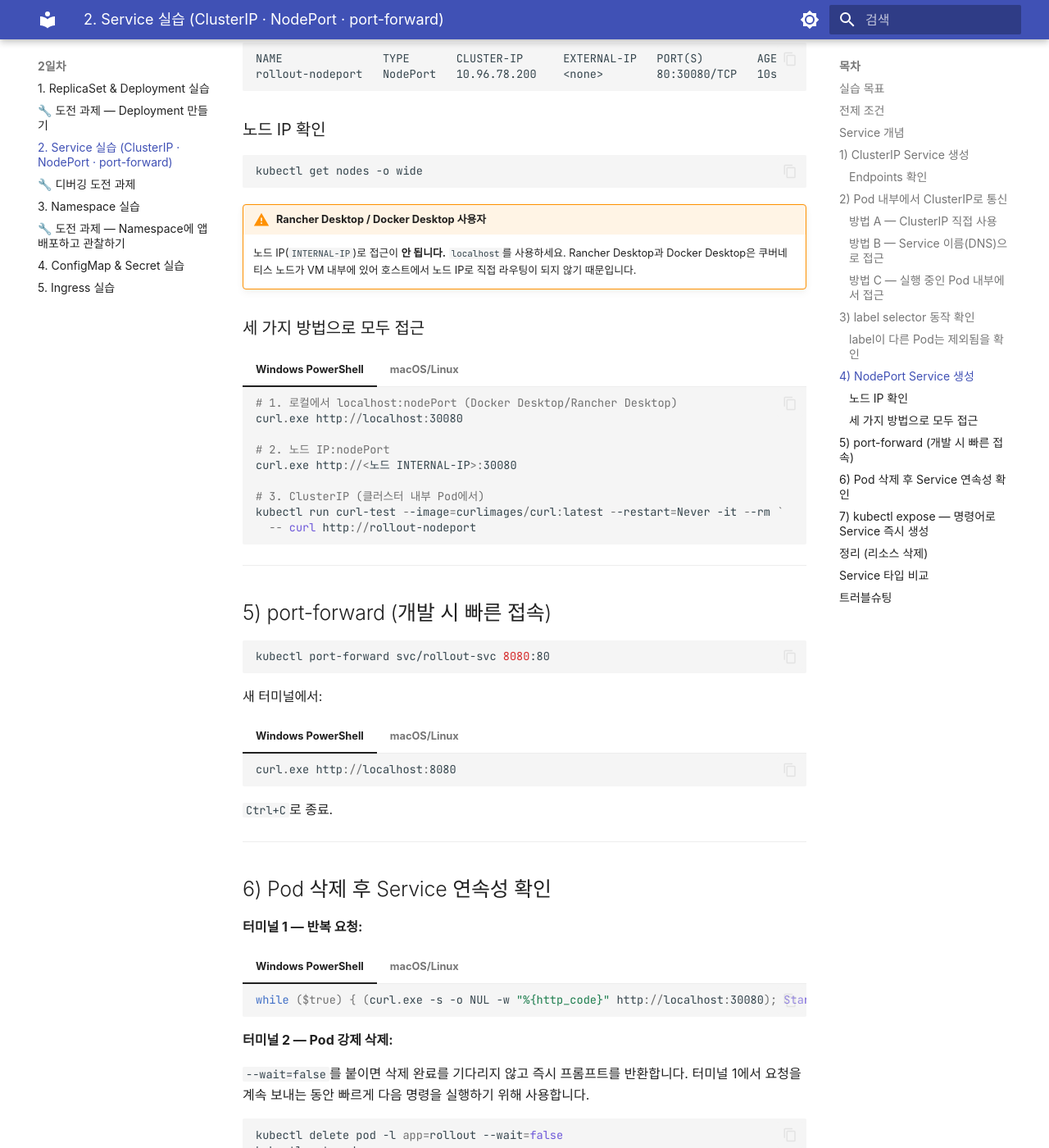
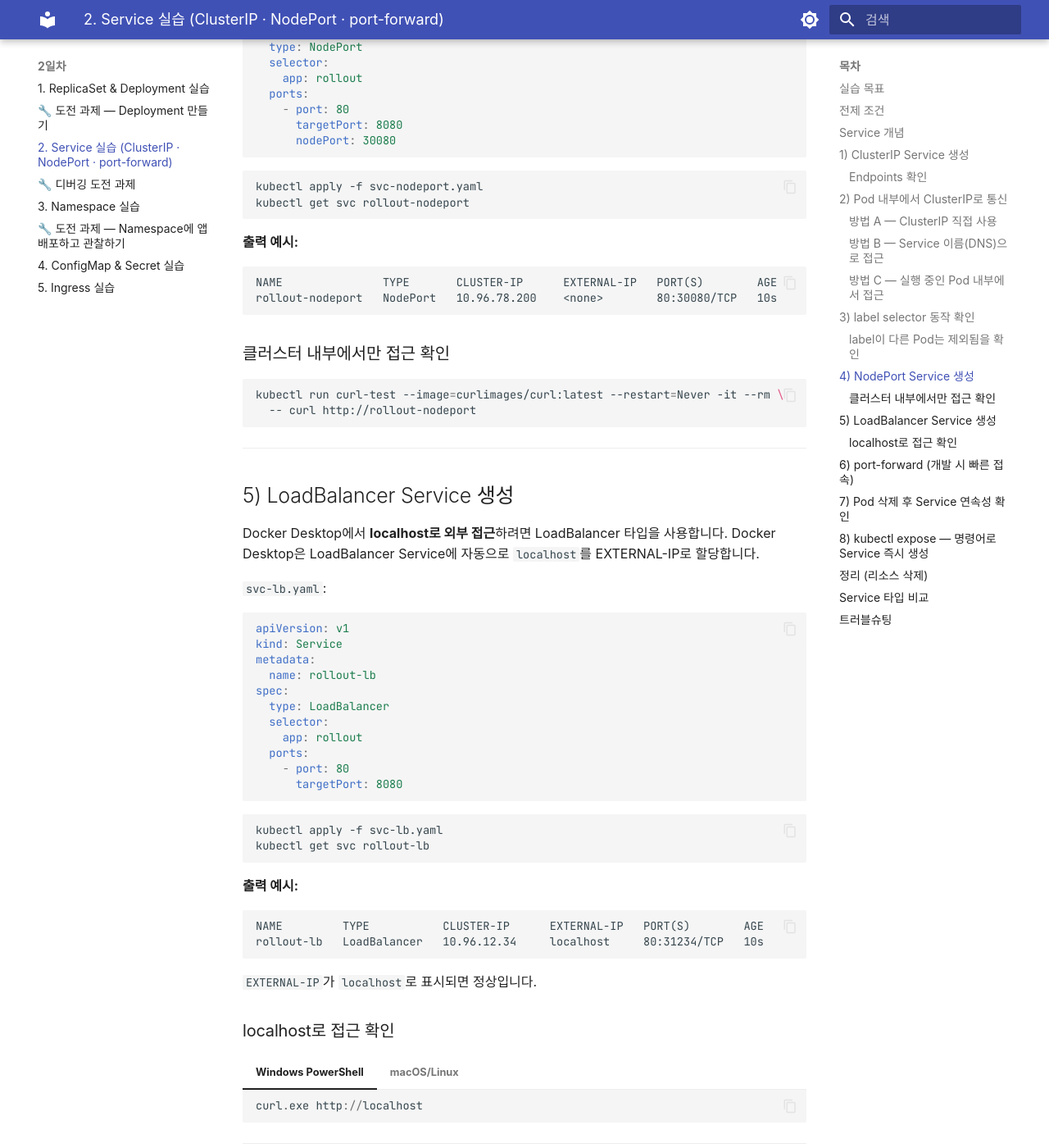
Before and after one commit to skilleat-labs/k8s-for-4days, an MkDocs documentation site: the page built from docs/day2/2-2-service.md, in a window 1280 px wide and 1400 px high, scrolled down 3555 px. Shown: the whole window at 82% size. Built offline with MkDocs 1.6.1 and Material for MkDocs 9.7.7, drawn with Linux system fonts in a browser that asks for light colours; some web fonts are replaced; some of the changed text lies outside the part shown.

Commit message:
Update service lab for Docker Desktop: add LoadBalancer section, warn NodePort limitation
Co-Authored-By: Claude Sonnet 4.6 <noreply@anthropic.com>

````diff
--- a/docs/day2/2-2-service.md
+++ b/docs/day2/2-2-service.md
@@ -1,11 +1,17 @@
-# 2-2. Service 실습 (ClusterIP · NodePort · port-forward)
+# 2-2. Service 실습 (ClusterIP · NodePort · LoadBalancer · port-forward)
 
 ## 실습 목표
 
-- ClusterIP, NodePort Service 생성 및 차이점 체감
+- ClusterIP, NodePort, LoadBalancer Service 생성 및 차이점 체감
 - 클러스터 내 모든 Pod에서 ClusterIP 통신 확인
-- Service 이름(DNS), ClusterIP, NodePort 세 가지 방식으로 통신
+- Service 이름(DNS), ClusterIP, LoadBalancer 세 가지 방식으로 통신
 - label selector 기반 라우팅 동작 확인
+
+!!! warning "Docker Desktop 환경 주의"
+    이 실습은 **Docker Desktop Kubernetes** 기준입니다.
+    Docker Desktop에서는 **NodePort로 `localhost` 접근이 되지 않습니다.**
+    외부에서 `localhost`로 접근하려면 **LoadBalancer** 타입을 사용해야 합니다.
+    Docker Desktop은 LoadBalancer Service에 자동으로 `localhost`를 EXTERNAL-IP로 할당합니다.
 
 ## 전제 조건
 
@@ -150,6 +156,11 @@ kubectl delete pod other-pod
 
 ## 4) NodePort Service 생성
 
+!!! warning "Docker Desktop에서는 NodePort로 localhost 접근 불가"
+    NodePort는 개념 이해용으로만 실습합니다.
+    Docker Desktop 환경에서는 `localhost:30080`으로 접근이 되지 않습니다.
+    **외부 접근이 필요하면 5) LoadBalancer를 사용하세요.**
+
 `svc-nodeport.yaml`:
 
 ```yaml
@@ -179,46 +190,64 @@ NAME               TYPE       CLUSTER-IP      EXTERNAL-IP   PORT(S)        AGE
 rollout-nodeport   NodePort   10.96.78.200    <none>        80:30080/TCP   10s
 ```
 
-### 노드 IP 확인
+### 클러스터 내부에서만 접근 확인
 
 ```bash
-kubectl get nodes -o wide
+kubectl run curl-test --image=curlimages/curl:latest --restart=Never -it --rm \
+  -- curl http://rollout-nodeport
 ```
 
-!!! warning "Rancher Desktop / Docker Desktop 사용자"
-    노드 IP(`INTERNAL-IP`)로 접근이 **안 됩니다.** `localhost`를 사용하세요.
-    Rancher Desktop과 Docker Desktop은 쿠버네티스 노드가 VM 내부에 있어 호스트에서 노드 IP로 직접 라우팅이 되지 않기 때문입니다.
+---
 
-### 세 가지 방법으로 모두 접근
+## 5) LoadBalancer Service 생성
+
+Docker Desktop에서 **localhost로 외부 접근**하려면 LoadBalancer 타입을 사용합니다.
+Docker Desktop은 LoadBalancer Service에 자동으로 `localhost`를 EXTERNAL-IP로 할당합니다.
+
+`svc-lb.yaml`:
+
+```yaml
+apiVersion: v1
+kind: Service
+metadata:
+  name: rollout-lb
+spec:
+  type: LoadBalancer
+  selector:
+    app: rollout
+  ports:
+    - port: 80
+      targetPort: 8080
+```
+
+```bash
+kubectl apply -f svc-lb.yaml
+kubectl get svc rollout-lb
+```
+
+**출력 예시:**
+
+```
+NAME         TYPE           CLUSTER-IP      EXTERNAL-IP   PORT(S)        AGE
+rollout-lb   LoadBalancer   10.96.12.34     localhost     80:31234/TCP   10s
+```
+
+`EXTERNAL-IP`가 `localhost`로 표시되면 정상입니다.
+
+### localhost로 접근 확인
 
 === "Windows PowerShell"
     ```powershell
-    # 1. 로컬에서 localhost:nodePort (Docker Desktop/Rancher Desktop)
-    curl.exe http://localhost:30080
-
-    # 2. 노드 IP:nodePort
-    curl.exe http://<노드 INTERNAL-IP>:30080
-
-    # 3. ClusterIP (클러스터 내부 Pod에서)
-    kubectl run curl-test --image=curlimages/curl:latest --restart=Never -it --rm `
-      -- curl http://rollout-nodeport
+    curl.exe http://localhost
     ```
 === "macOS/Linux"
     ```bash
-    # 1. 로컬에서 localhost:nodePort (Docker Desktop/Rancher Desktop)
-    curl http://localhost:30080
-
-    # 2. 노드 IP:nodePort
-    curl http://<노드 INTERNAL-IP>:30080
-
-    # 3. ClusterIP (클러스터 내부 Pod에서)
-    kubectl run curl-test --image=curlimages/curl:latest --restart=Never -it --rm \
-      -- curl http://rollout-nodeport
+    curl http://localhost
     ```
 
 ---
 
-## 5) port-forward (개발 시 빠른 접속)
+## 6) port-forward (개발 시 빠른 접속)
 
 ```bash
 kubectl port-forward svc/rollout-svc 8080:80
@@ -239,17 +268,19 @@ kubectl port-forward svc/rollout-svc 8080:80
 
 ---
 
-## 6) Pod 삭제 후 Service 연속성 확인
+## 7) Pod 삭제 후 Service 연속성 확인
+
+LoadBalancer(`localhost:80`)로 반복 요청을 보내면서 Pod를 삭제해 Service가 자동으로 새 Pod로 전환되는 것을 확인합니다.
 
 **터미널 1 — 반복 요청:**
 
 === "Windows PowerShell"
     ```powershell
-    while ($true) { (curl.exe -s -o NUL -w "%{http_code}" http://localhost:30080); Start-Sleep 1 }
+    while ($true) { (curl.exe -s -o NUL -w "%{http_code}" http://localhost); Start-Sleep 1 }
     ```
 === "macOS/Linux"
     ```bash
-    while true; do curl -s -o /dev/null -w "%{http_code}\n" http://localhost:30080; sleep 1; done
+    while true; do curl -s -o /dev/null -w "%{http_code}\n" http://localhost; sleep 1; done
     ```
 
 **터미널 2 — Pod 강제 삭제:**
@@ -265,7 +296,7 @@ kubectl get pods -w
 
 ---
 
-## 7) kubectl expose — 명령어로 Service 즉시 생성
+## 8) kubectl expose — 명령어로 Service 즉시 생성
 
 === "Windows PowerShell"
     ```powershell
@@ -336,6 +367,7 @@ kubectl delete svc rollout-expose
 ```bash
 kubectl delete -f svc-clusterip.yaml
 kubectl delete -f svc-nodeport.yaml
+kubectl delete -f svc-lb.yaml
 ```
 
 ---
@@ -356,5 +388,5 @@ kubectl delete -f svc-nodeport.yaml
 |------|---------|
 | Endpoints가 `<none>` | Pod label과 Service selector 일치 여부 확인 |
 | ClusterIP로 접근 불가 | Pod 내부에서 실행했는지 확인 (로컬 터미널에서는 불가) |
-| NodePort 접속 불가 | Rancher Desktop에서 `localhost:30080` 사용, 노드 IP는 `kubectl get nodes -o wide` 확인 |
+| NodePort 접속 불가 | Docker Desktop에서는 NodePort로 localhost 접근 불가 — LoadBalancer 타입 사용 |
 | DNS 이름으로 접근 불가 | Service와 Pod가 같은 네임스페이스에 있는지 확인 |
````
